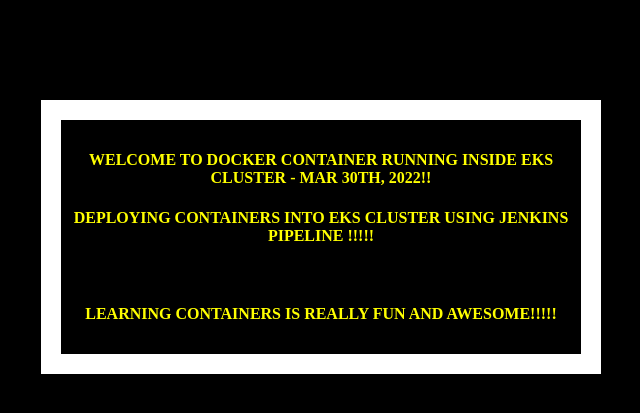
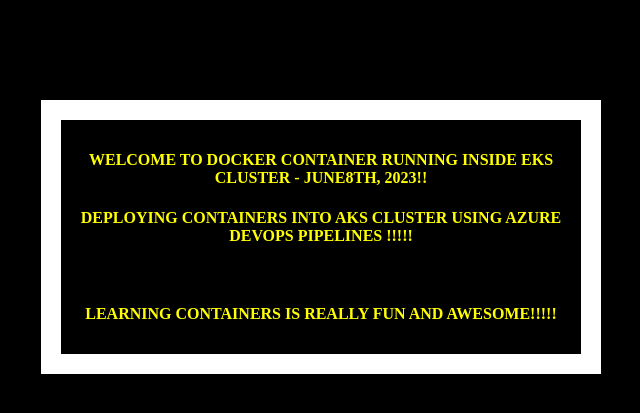
Before and after one commit to akannan1087/myPythonDockerRepo, a Flask app: page / in a window 1280 px wide. Shown: the top 413 px of the page, without its empty margins (319-959 px from the left). Run offline with Flask 2, Linux system fonts and the light colour scheme.

Commit message:
making code changes in github

```diff
--- a/templates/index.html
+++ b/templates/index.html
@@ -19,8 +19,8 @@
   </head>
   <body>
     <div class="container">
-      <h4>Welcome to Docker Container running inside  EKS Cluster - Mar 30th, 2022!!</h4>
-      <h4>Deploying Containers into EKS cluster using Jenkins Pipeline !!!!!</h4>
+      <h4>Welcome to Docker Container running inside  EKS Cluster - June8th, 2023!!</h4>
+      <h4>Deploying Containers into AKS cluster using Azure Devops Pipelines !!!!!</h4>
       <br>
        <h4>Learning containers is really fun and awesome!!!!!</h4>
     </div>
```
